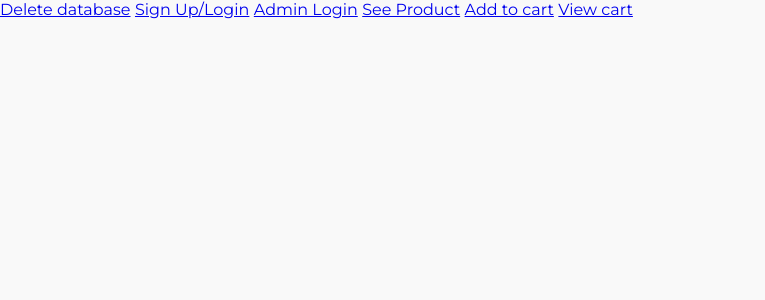
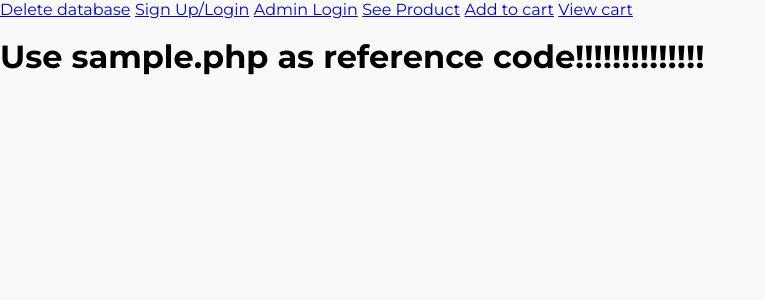
Before and after one commit to LEEJS-32/app, a PHP site: page / in a window 1280 px wide. Shown: the part 100-400 px from the top of the page, without its empty margins (0-765 px from the left). Run offline with PHP 8.4, Linux system fonts and the light colour scheme.

Commit message:
added sample.php

```diff
--- a/index.php
+++ b/index.php
@@ -8,6 +8,8 @@
 <a href="pages/member/view_cart.php">View cart</a>
 <br><br>
 
+<h1>Use sample.php as reference code!!!!!!!!!!!!!!</h1>
+
 <?php
 require 'database.php';
 include 'db/insert.php';
```
